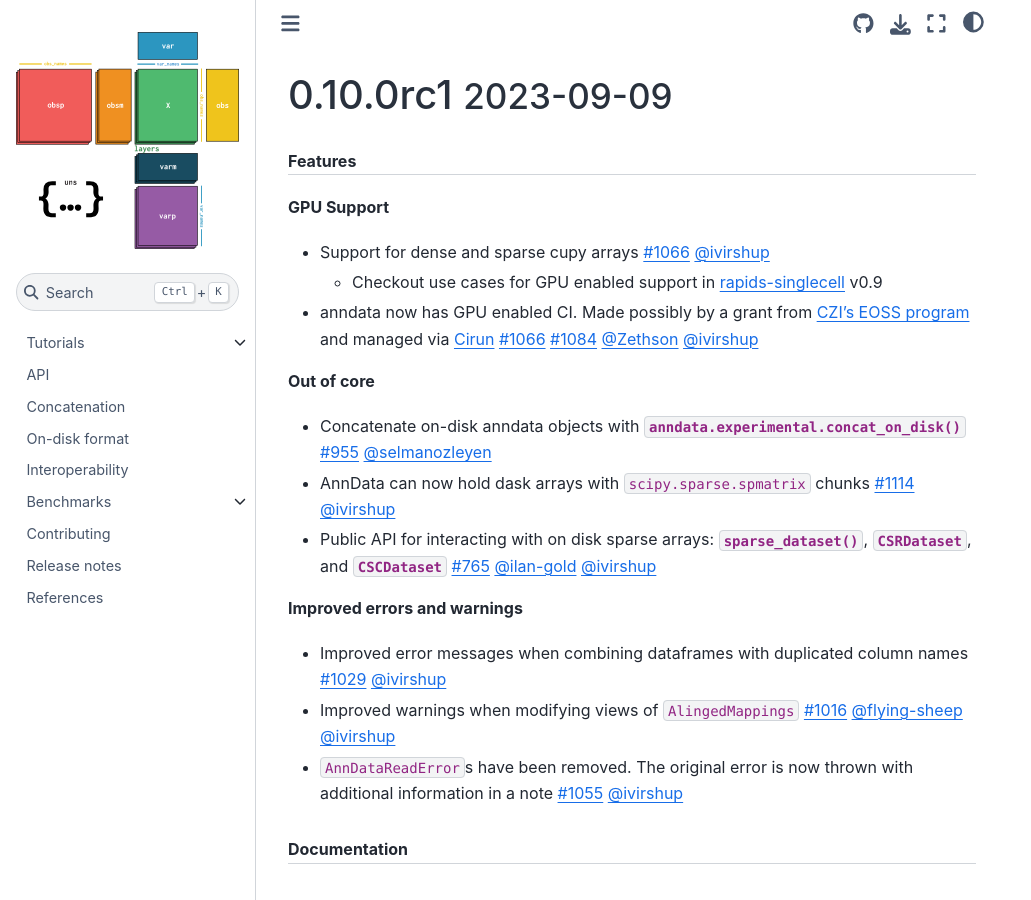
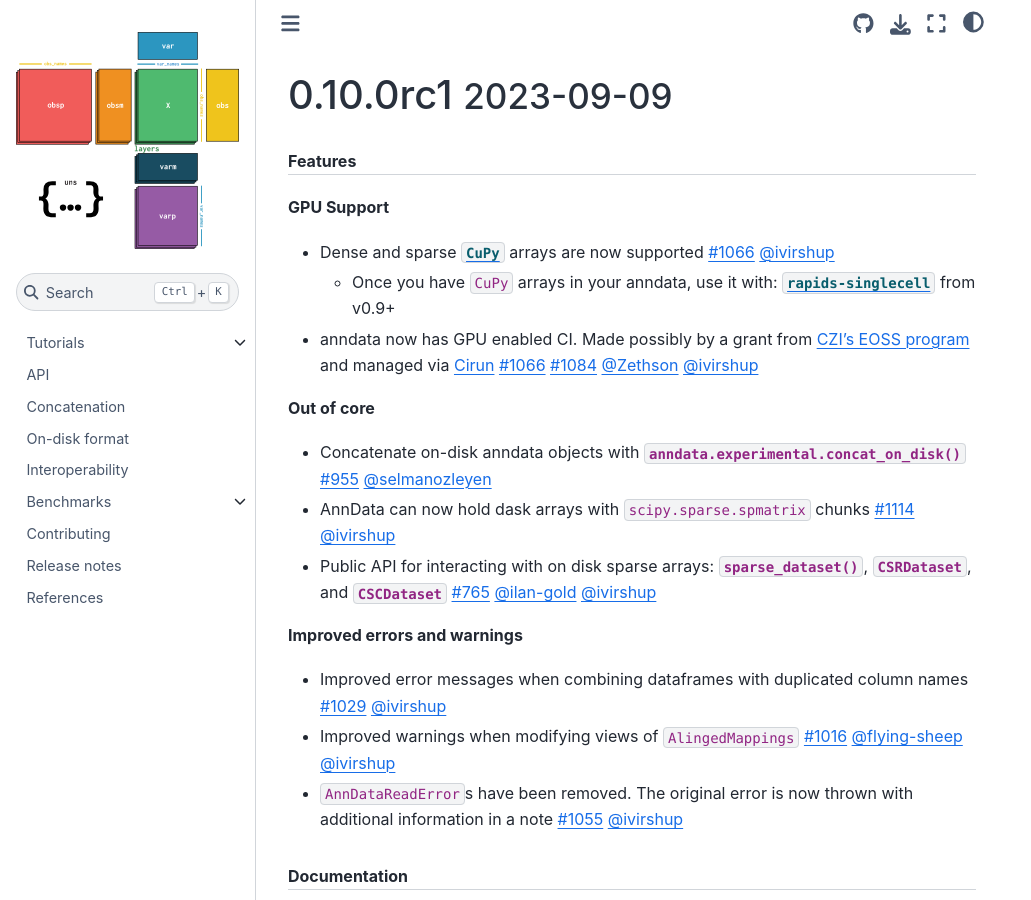
Before and after one commit to scverse/anndata, a Sphinx documentation site: the page built from docs/release-notes/0.10.0.md, in a window 1280 px wide and 900 px high. Shown: the whole window, without its empty margins (0-1031 px from the left). Built offline with Sphinx 7.4.7 and the Sphinx Book theme 1.1.4, drawn with Linux system fonts in a browser that asks for light colours.

Commit message:
Update release notes

```diff
--- a/docs/release-notes/0.10.0.md
+++ b/docs/release-notes/0.10.0.md
@@ -5,8 +5,8 @@
 
 **GPU Support**
 
-* Support for dense and sparse cupy arrays {pr}`1066` {user}`ivirshup`
-    * Checkout use cases for GPU enabled support in [rapids-singlecell](https://rapids-singlecell.readthedocs.io/en/latest/index.html) v0.9
+* Dense and sparse [`CuPy`](https://docs.cupy.dev/l) arrays are now supported {pr}`1066` {user}`ivirshup`
+    * Once you have `CuPy` arrays in your anndata, use it with: [`rapids-singlecell`](https://rapids-singlecell.readthedocs.io/en/latest/index.html) from v0.9+
 * anndata now has GPU enabled CI. Made possibly by a grant from [CZI's EOSS program](https://chanzuckerberg.com/eoss/) and managed via [Cirun](https://Cirun.io) {pr}`1066` {pr}`1084` {user}`Zethson` {user}`ivirshup`
 
 **Out of core**
```
